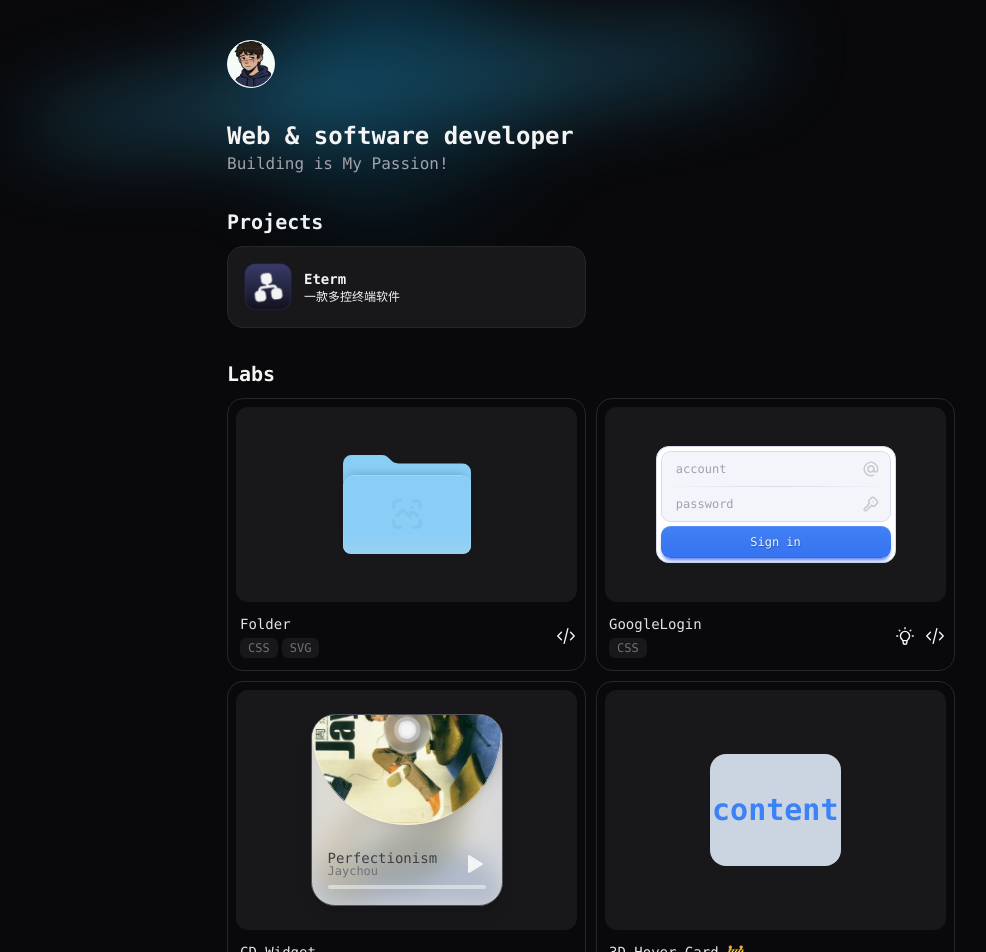
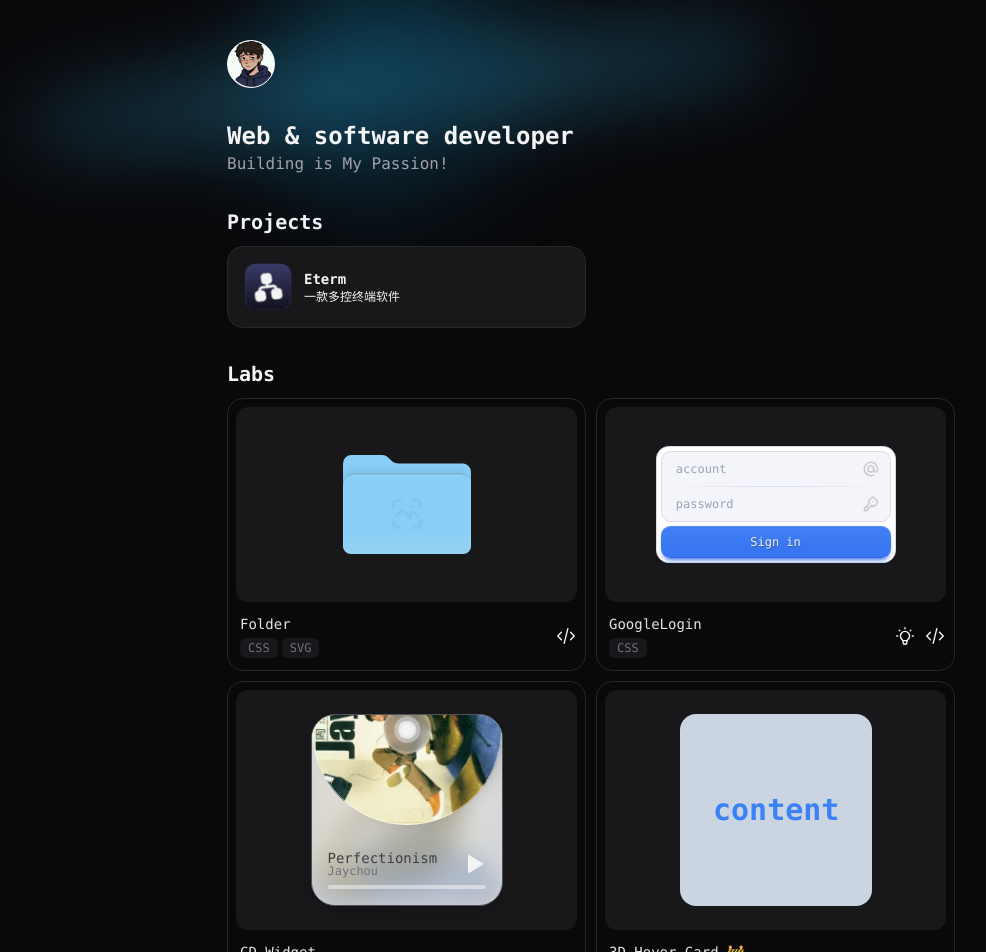
Before and after one commit to oopserian/oopserian.github.io, a React (Vite) app: page / in a window 1280 px wide. Shown: the top 952 px of the page, without its empty margins (49-1035 px from the left). Built offline with nearby package versions, Linux system fonts and the light colour scheme.

Commit message:
refactor(lab-3dHoverCard):adjust logic

```diff
--- a/src/data/labs/3d-hover-card/page.tsx
+++ b/src/data/labs/3d-hover-card/page.tsx
@@ -5,12 +5,16 @@ export default function HoverCard3d() {
     let [x, y] = usePointer(ref);
 
     return (
-        <div className="w-full h-full flex items-center justify-center p-10">
-            <div ref={ref} style={{
-                transform: `perspective(500px) rotateX(${-y}deg) rotateY(${x}deg) scale3d(1, 1, 1)`
-            }} className="flex items-center justify-center w-1/2 min-h-28 bg-slate-300 rounded-2xl">
-                <p className="text-blue-500 text-3xl pointer-events-none font-bold select-none" style={{
-                    transform: `translate(${x * 3}px,${y * 3}px)`
+        <div ref={ref} className="w-full h-full flex items-center justify-center p-6">
+            <div style={{
+                transform: `perspective(500px) rotateX(${-y}deg) rotateY(${x}deg) ${(x || y) ? 'scale3d(1.1, 1.1, 1)' : ''} `,
+                transition: 'transform .2s ease-out',
+                willChange: 'transform'
+            }} className="relaative flex items-center justify-center w-48 h-48 bg-slate-300 rounded-2xl">
+                <p className="text-blue-500 text-3xl font-bold select-none" style={{
+                    transform: `perspective(500px) translate(${x * 3}px,${y * 3}px)`,
+                    transition: 'transform .2s ease-out',
+                    willChange: 'transform'
                 }}>
                     content
                 </p>
@@ -26,11 +30,12 @@ const usePointer = (ref: RefObject<HTMLElement>): [number, number] => {
     useEffect(() => {
         const el = ref.current;
         if (!el) return;
-
-        const handlePointerMove = ({ offsetX, offsetY }: MouseEvent) => {
-            const { clientWidth, clientHeight } = el;
-            const x = (offsetX - clientWidth / 2) / 10 * 2;
-            const y = (offsetY - clientHeight / 2) / 10 * 2;
+        const handlePointerMove = ({ clientX, clientY }: MouseEvent) => {
+            const { width, height, top, left } = el.getBoundingClientRect();
+            const offsetX = clientX - left;
+            const offsetY = clientY - top;
+            const x = (offsetX - width / 2) / 10 * 2;
+            const y = (offsetY - height / 2) / 10 * 2;
             setLocation([x, y]);
         };
         const handlePointerLeave = () => {
```
